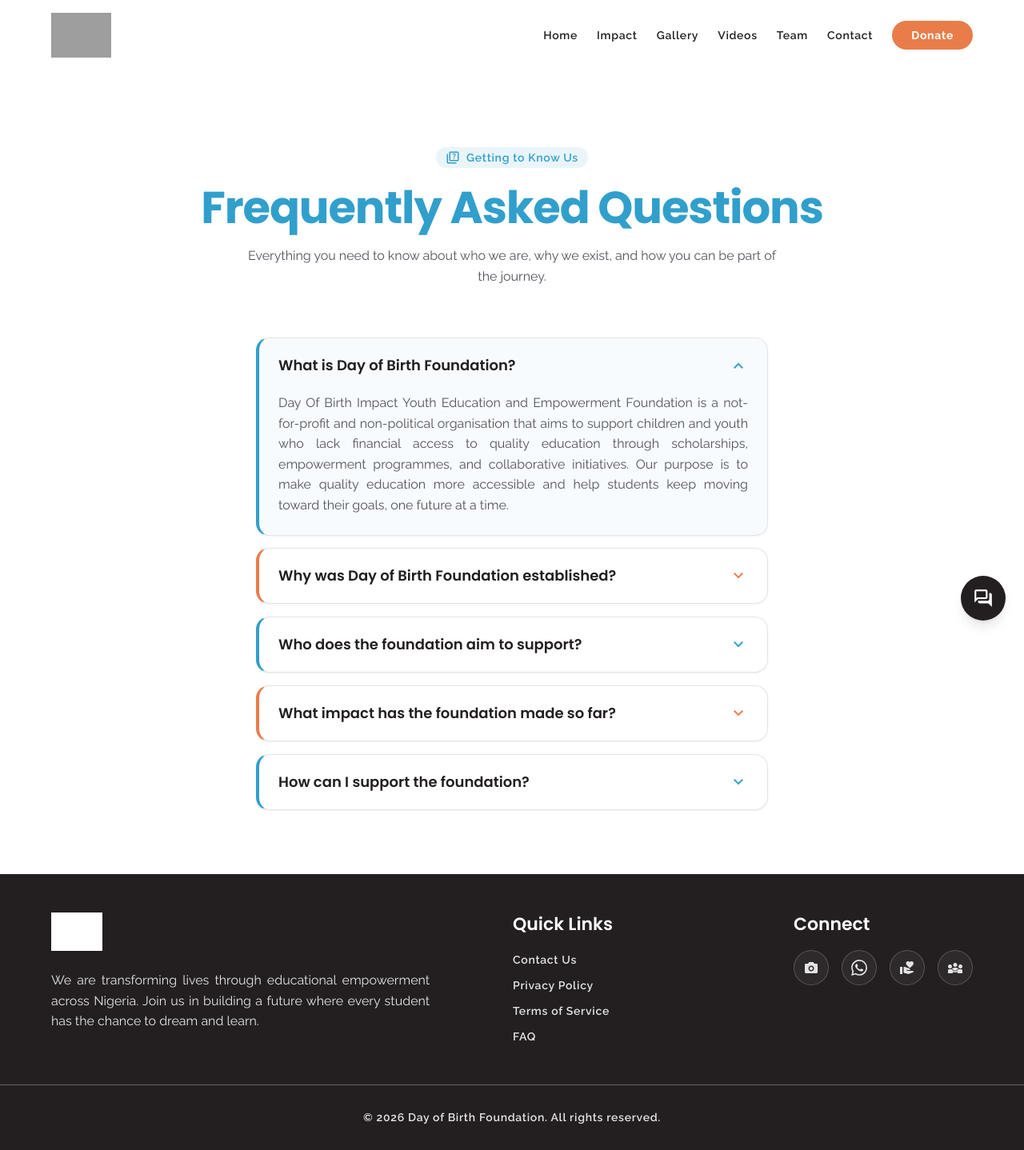
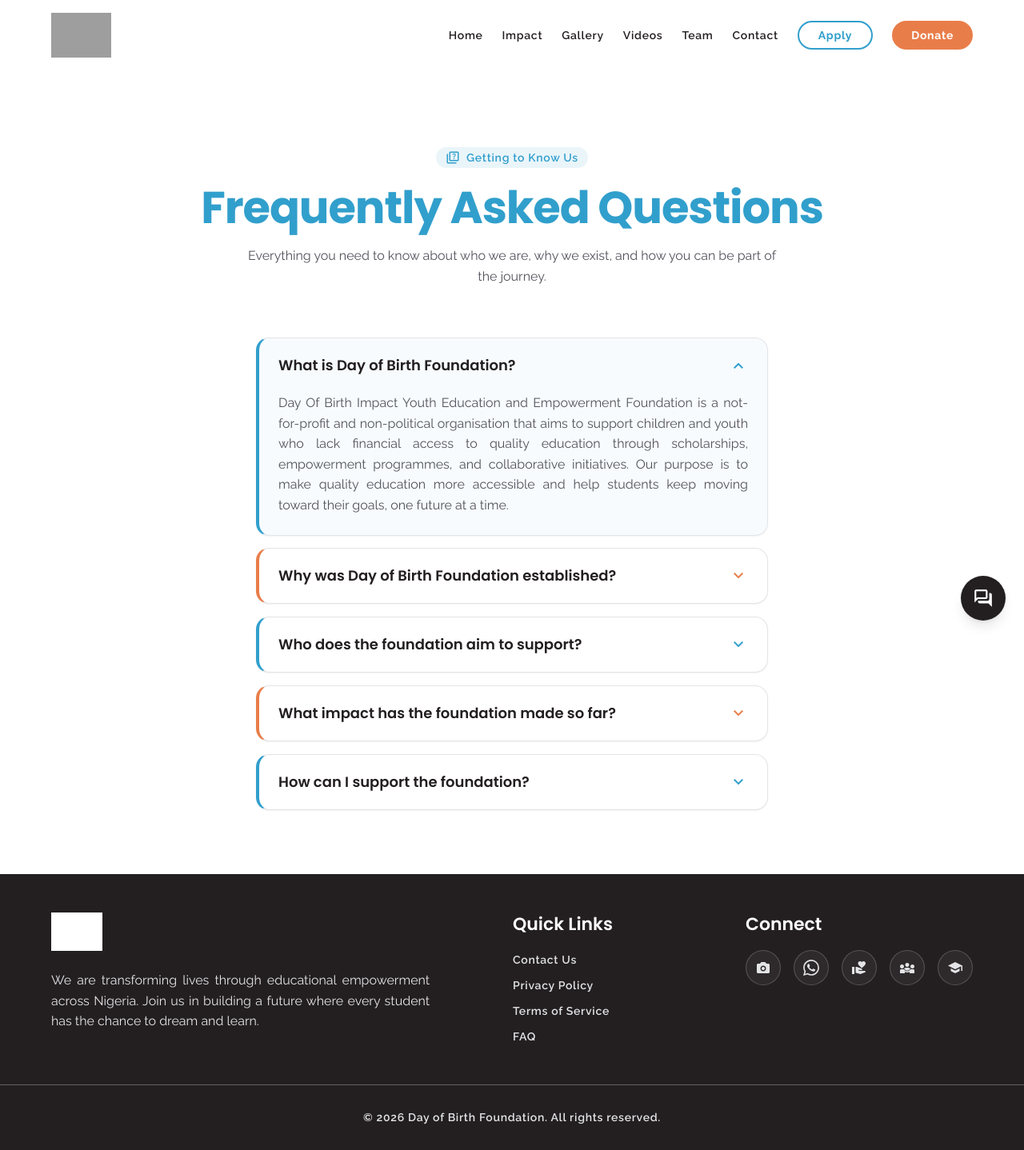
Before and after one commit to TettehSolomon/day-of-birth-foundation, a React (Vite) app: page /faq in a window 1280 px wide. Shown: the whole page at 80% size. Built offline with nearby package versions, Linux system fonts and the light colour scheme; grey boxes are pictures that could not be loaded.

Commit message:
added scholarship link

```diff
--- a/src/components/Footer.jsx
+++ b/src/components/Footer.jsx
@@ -1,5 +1,5 @@
 import { Link } from 'react-router-dom'
-import { LOGO_URL } from '../constants'
+import { LOGO_URL, SCHOLARSHIP_URL } from '../constants'
 import { WhatsAppIcon } from './icons'
 import Reveal from './Reveal'
 
@@ -32,6 +32,11 @@ const SOCIAL_LINKS = [
     href: 'https://docs.google.com/forms/d/e/1FAIpQLScP8PtGcXygZxx68Kgq0mudGLwxBLRu6T9s4oXigVzgie7vTg/viewform',
     label: 'Volunteer',
     icon: 'diversity_3',
+  },
+  {
+    href: SCHOLARSHIP_URL,
+    label: 'Apply for Scholarship',
+    icon: 'school',
   },
 ]
 
--- a/src/components/Header.jsx
+++ b/src/components/Header.jsx
@@ -1,6 +1,6 @@
 import { useEffect, useState } from 'react'
 import { Link, useLocation, useNavigate } from 'react-router-dom'
-import { LOGO_URL } from '../constants'
+import { LOGO_URL, SCHOLARSHIP_URL } from '../constants'
 
 const NAV_ITEMS = [
   { label: 'Home', hash: '#home' },
@@ -113,6 +113,14 @@ export default function Header() {
               ),
             )}
             <a
+              className="border-2 border-primary text-primary px-6 py-2 rounded-full font-bold hover:bg-primary/5 transition-all duration-150 ease-in-out font-label-md text-label-md"
+              href={SCHOLARSHIP_URL}
+              target="_blank"
+              rel="noopener noreferrer"
+            >
+              Apply
+            </a>
+            <a
               className="bg-secondary text-on-primary px-6 py-2.5 rounded-full font-bold hover:scale-95 transition-all duration-150 ease-in-out font-label-md text-label-md"
               href="https://docs.google.com/forms/d/e/1FAIpQLSf9kuE6xPhG0oS-KoOma_6qAseMhizWSmkyr6F5x5k7KCuO7A/viewform"
               target="_blank"
@@ -198,11 +206,20 @@ export default function Header() {
           })}
 
           <a
+            href={SCHOLARSHIP_URL}
+            target="_blank"
+            rel="noopener noreferrer"
+            onClick={close}
+            className="mt-md border-2 border-primary text-primary text-center px-6 py-3 rounded-full font-bold hover:bg-primary/5 transition-all active:scale-95 font-label-md text-label-md"
+          >
+            Apply for Scholarship
+          </a>
+          <a
             href="https://docs.google.com/forms/d/e/1FAIpQLSf9kuE6xPhG0oS-KoOma_6qAseMhizWSmkyr6F5x5k7KCuO7A/viewform"
             target="_blank"
             rel="noopener noreferrer"
             onClick={close}
-            className="mt-md bg-secondary text-on-primary text-center px-6 py-3 rounded-full font-bold hover:bg-secondary/90 transition-all active:scale-95 shadow-lg font-label-md text-label-md"
+            className="bg-secondary text-on-primary text-center px-6 py-3 rounded-full font-bold hover:bg-secondary/90 transition-all active:scale-95 shadow-lg font-label-md text-label-md"
           >
             Donate
           </a>
--- a/src/components/Hero.jsx
+++ b/src/components/Hero.jsx
@@ -1,4 +1,5 @@
 import Reveal from './Reveal'
+import { SCHOLARSHIP_URL } from '../constants'
 
 const CEO_IMAGE = '/images/img31.jpg'
 
@@ -37,12 +38,12 @@ export default function Hero() {
             </a>
             <a
               className="flex-1 sm:flex-none text-center border-2 border-primary text-primary px-4 py-3 sm:px-8 sm:py-4 rounded-xl font-bold text-sm sm:text-base hover:bg-primary/5 transition-all"
-              href="https://docs.google.com/forms/d/e/1FAIpQLScP8PtGcXygZxx68Kgq0mudGLwxBLRu6T9s4oXigVzgie7vTg/viewform"
+              href={SCHOLARSHIP_URL}
               target="_blank"
               rel="noopener noreferrer"
             >
-              <span className="sm:hidden">Volunteer</span>
-              <span className="hidden sm:inline">Join Our Team</span>
+              <span className="sm:hidden">Apply</span>
+              <span className="hidden sm:inline">Apply for Scholarship</span>
             </a>
           </Reveal>
         </div>
--- a/src/constants.js
+++ b/src/constants.js
@@ -1,3 +1,6 @@
 // Shared asset references used across components.
 export const LOGO_URL =
   'https://lh3.googleusercontent.com/aida-public/AB6AXuBfrZT7QXtPfvCoY-Fj0V5usK7MUc1A01plWmH_tH_6DKCoYmZkk8XB7t0qYkDkqXgJ0Gta46LJax9t5RPoZvhXH1UNGG6ScdJAJIl8CCR-9qOBXCaFU_Ah55c6hFjSfdR0jD4q4mvbigBteQ6U1lMwDNgOWF9q1IaXmjyjjZv9bz7DhYxw1zlJXxvzkenhObk_P9bJarR_TG7Q_8EeL-vRIfOiQCuy4NfYgDASKF4Oo5sx-hu1RN0H0WHM4xkopxkUp_IFONA0dJtc'
+
+// Student scholarship application form.
+export const SCHOLARSHIP_URL = 'https://bit.ly/120k_dobf_scholarship_2026'
```
